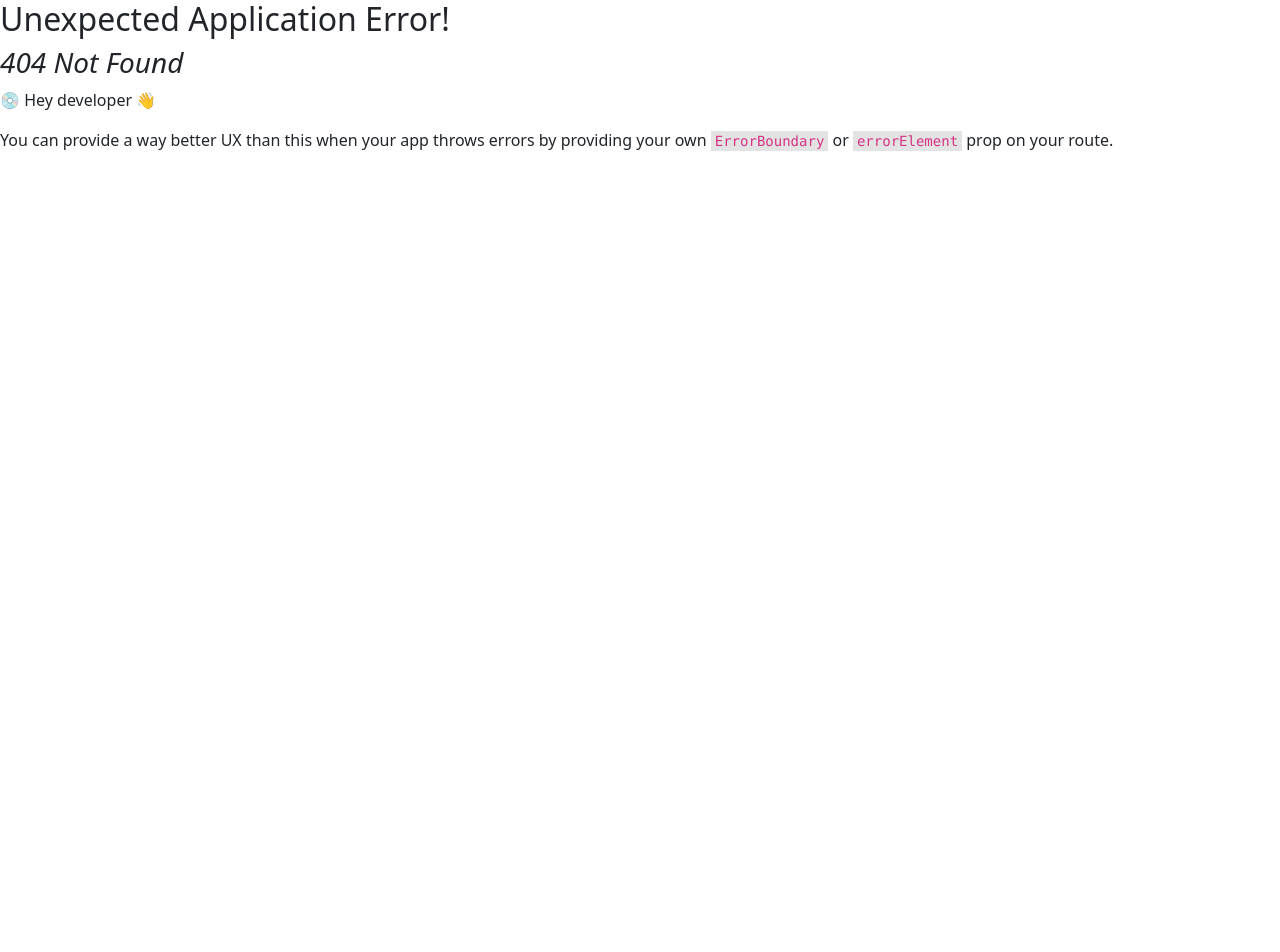
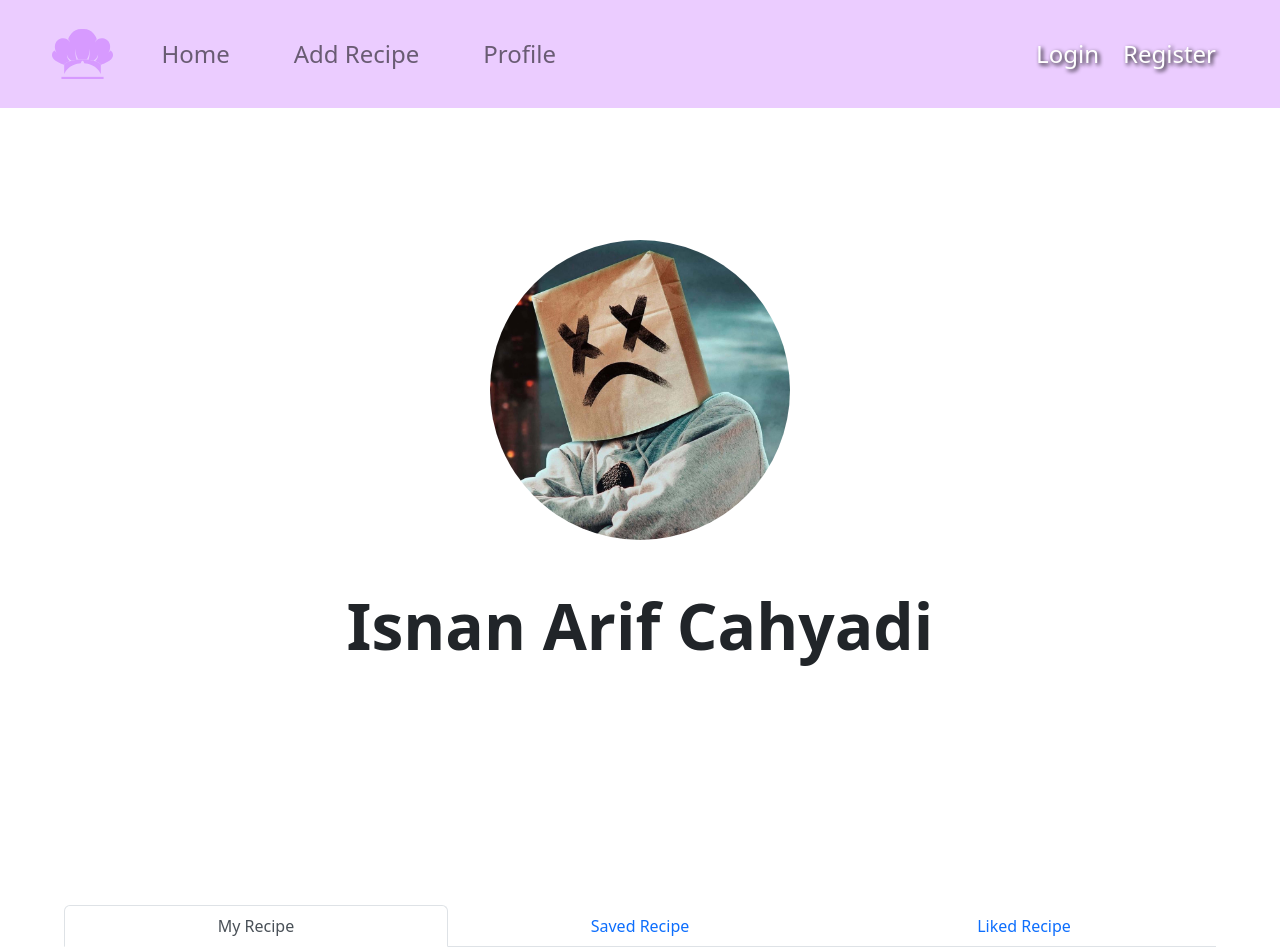
Before and after one commit to isnancahyadi/pijar-cooking-web-v2, a React (Create React App) app: page /profile in a window 1280 px wide. Before the commit this address had no page. Shown: the top 952 px of the page. Before the commit the page ends 800 px from the top, so only its background shows below. Built offline with nearby package versions, Linux system fonts and the light colour scheme.

Commit message:
[ADD] profile page

```diff
--- a/src/App.js
+++ b/src/App.js
@@ -3,6 +3,7 @@ import "bootstrap/dist/js/bootstrap.min.js";
 
 import Home from "./pages/Home";
 import Detail from "./pages/Detail";
+import Profile from "./pages/Profile";
 
 import { createBrowserRouter, RouterProvider } from "react-router-dom";
 
@@ -21,6 +22,10 @@ const router = createBrowserRouter([
     path: "/detail",
     element: <Detail />,
   },
+  {
+    path: "/profile",
+    element: <Profile />,
+  },
 ]);
 
 function App() {
--- /dev/null
+++ b/src/pages/Profile.jsx
@@ -0,0 +1,228 @@
+import React from "react";
+
+import "../style/Profile.css";
+
+const Profile = () => {
+  return (
+    <div className="Profile">
+      {/* <!-- Start of header --> */}
+      <header id="header">
+        <nav className="navbar navbar-expand-lg">
+          <div className="container-fluid mx-4">
+            <a className="navbar-brand" href="">
+              <img
+                id="logo-app"
+                src="/assets/img/logo-2.svg"
+                alt=""
+                style={{ width: "auto", height: "50px" }}
+              />
+            </a>
+            <button
+              className="navbar-toggler"
+              type="button"
+              data-bs-toggle="collapse"
+              data-bs-target="#navbarText"
+              aria-controls="navbarText"
+              aria-expanded="false"
+              aria-label="Toggle navigation"
+            >
+              <span className="navbar-toggler-icon"></span>
+            </button>
+            <div
+              id="navbarText"
+              className="collapse navbar-collapse"
+              style={{ justifyContent: "space-between" }}
+            >
+              <ul className="navbar-nav">
+                <li className="nav-item mx-4">
+                  <a className="nav-link fs-4" href="#">
+                    Home
+                  </a>
+                </li>
+                <li className="nav-item mx-4">
+                  <a className="nav-link fs-4" href="#">
+                    Add Recipe
+                  </a>
+                </li>
+                <li className="nav-item mx-4">
+                  <a className="nav-link fs-4" href="#">
+                    Profile
+                  </a>
+                </li>
+              </ul>
+              <ul className="navbar-nav">
+                <li className="nav-item mx-1">
+                  <a
+                    className="nav-link text-white fs-4"
+                    href="#"
+                    style={{ textShadow: "2px 2px 4px #000000" }}
+                  >
+                    Login
+                  </a>
+                </li>
+                <li className="nav-item mx-1">
+                  <a
+                    className="nav-link text-white fs-4"
+                    href="#"
+                    style={{ textShadow: "2px 2px 4px #000000" }}
+                  >
+                    Register
+                  </a>
+                </li>
+              </ul>
+            </div>
+          </div>
+        </nav>
+      </header>
+      {/* <!-- End of header --> */}
+
+      {/* <!-- Start of profile section --> */}
+      <section id="content">
+        <div className="container-fluid">
+          <div className="d-flex align-items-center justify-content-center">
+            <img
+              id="profile-pict"
+              src="/assets/img/profile/profile-1.jpg"
+              className="rounded-circle"
+              style={{ objectFit: "cover" }}
+            />
+          </div>
+          <div className="container mt-5">
+            <h1 className="text-center">Isnan Arif Cahyadi</h1>
+          </div>
+        </div>
+      </section>
+      {/* <!-- End of profile section --> */}
+
+      {/* <!-- Start of recipe profile section --> */}
+      <section id="content-2">
+        {/* <!-- Start of tabs navs --> */}
+        <ul className="nav nav-tabs nav-justified mb-3" id="ex1" role="tablist">
+          <li className="nav-item" role="presentation">
+            <a
+              className="nav-link active"
+              id="ex3-tab-1"
+              data-mdb-toggle="tab"
+              href="#ex3-tabs-1"
+              role="tab"
+              aria-controls="ex3-tabs-1"
+              aria-selected="true"
+            >
+              My Recipe
+            </a>
+          </li>
+          <li className="nav-item" role="presentation">
+            <a
+              className="nav-link text-primary-emphasis"
+              id="ex3-tab-2"
+              data-mdb-toggle="tab"
+              href="#ex3-tabs-2"
+              role="tab"
+              aria-controls="ex3-tabs-2"
+              aria-selected="false"
+            >
+              Saved Recipe
+            </a>
+          </li>
+          <li className="nav-item" role="presentation">
+            <a
+              className="nav-link text-primary-emphasis"
+              id="ex3-tab-3"
+              data-mdb-toggle="tab"
+              href="#ex3-tabs-3"
+              role="tab"
+              aria-controls="ex3-tabs-3"
+              aria-selected="false"
+            >
+              Liked Recipe
+            </a>
+          </li>
+        </ul>
+        {/* <!-- End of tabs navs --> */}
+
+        {/* <!-- Start of tabs content --> */}
+        <div className="container-fluid">
+          <div className="tab-content mt-5" id="ex2-content">
+            <div
+              className="tab-pane fade show active"
+              id="ex3-tabs-1"
+              role="tabpanel"
+              aria-labelledby="ex3-tab-1"
+            >
+              <div className="row">
+                <div className="col-md-4 col-xs-12">
+                  <div
+                    className="menu-recipe mt-2 mb-2"
+                    style={{
+                      backgroundImage:
+                        "url('/assets/img/recipe/spicy-fried-tubtim-fish-salad-spicy.jpg')",
+                    }}
+                  >
+                    <h2
+                      className="text-white"
+                      style={{ textShadow: "2px 2px 4px #000000" }}
+                    >
+                      Spicy Fried Tubtim Fish Salad Spicy
+                    </h2>
+                  </div>
+                </div>
+                <div className="col-md-4 col-xs-12">
+                  <div
+                    className="menu-recipe mt-2 mb-2"
+                    style={{
+                      backgroundImage:
+                        "url('/assets/img/recipe/sinigang-na-lechon-kawali.jpg')",
+                    }}
+                  >
+                    <h2
+                      className="text-white"
+                      style={{ textShadow: "2px 2px 4px #000000" }}
+                    >
+                      Sinigang na Lechon Kawali
+                    </h2>
+                  </div>
+                </div>
+                <div className="col-md-4 col-xs-12">
+                  <div
+                    className="menu-recipe mt-2 mb-2"
+                    style={{
+                      backgroundImage:
+                        "url('/assets/img/recipe/rice-with-basil-minced-pork.jpg')",
+                    }}
+                  >
+                    <h2
+                      className="text-white"
+                      style={{ textShadow: "2px 2px 4px #000000" }}
+                    >
+                      Rice With Basil Minced Pork
+                    </h2>
+                  </div>
+                </div>
+              </div>
+            </div>
+            <div
+              className="tab-pane fade"
+              id="ex3-tabs-2"
+              role="tabpanel"
+              aria-labelledby="ex3-tab-2"
+            >
+              Tab 2 content
+            </div>
+            <div
+              className="tab-pane fade"
+              id="ex3-tabs-3"
+              role="tabpanel"
+              aria-labelledby="ex3-tab-3"
+            >
+              Tab 3 content
+            </div>
+          </div>
+        </div>
+        {/* <!-- Start of tabs content --> */}
+      </section>
+      {/* <!-- End of recipe profile section --> */}
+    </div>
+  );
+};
+
+export default Profile;
--- /dev/null
+++ b/src/style/Profile.css
@@ -0,0 +1,66 @@
+* {
+  margin: 0;
+  padding: 0;
+  box-sizing: border-box;
+  transition: all 0.2s linear;
+}
+
+.Profile {
+  scroll-behavior: smooth;
+  overflow-x: hidden;
+}
+
+h1 {
+  font-size: 4rem !important;
+  font-weight: 700 !important;
+}
+
+#header {
+  width: 100%;
+  position: fixed;
+  top: 0;
+  left: 0;
+  padding: 1rem 1rem;
+  z-index: 1000;
+}
+
+#content,
+#content-2 {
+  position: relative;
+  padding-left: 4rem;
+  padding-right: 4rem;
+  margin-top: 15rem;
+  margin-bottom: 15rem;
+}
+
+#profile-pict {
+  width: 300px;
+  height: 300px;
+}
+
+.menu-recipe {
+  border-radius: 20px;
+  width: 100%;
+  height: 400px;
+  cursor: pointer;
+  background-size: cover;
+  background-position: center;
+  display: flex;
+  align-items: end;
+  padding: 20px;
+}
+
+@media only screen and (max-width: 575px) {
+  * {
+    font-size: 50%;
+  }
+
+  .menu-recipe {
+    height: 200px;
+  }
+
+  #profile-pict {
+    width: 150px;
+    height: 150px;
+  }
+}
```
Also changed, not shown: public/assets/img/profile/profile-1.jpg (added).
